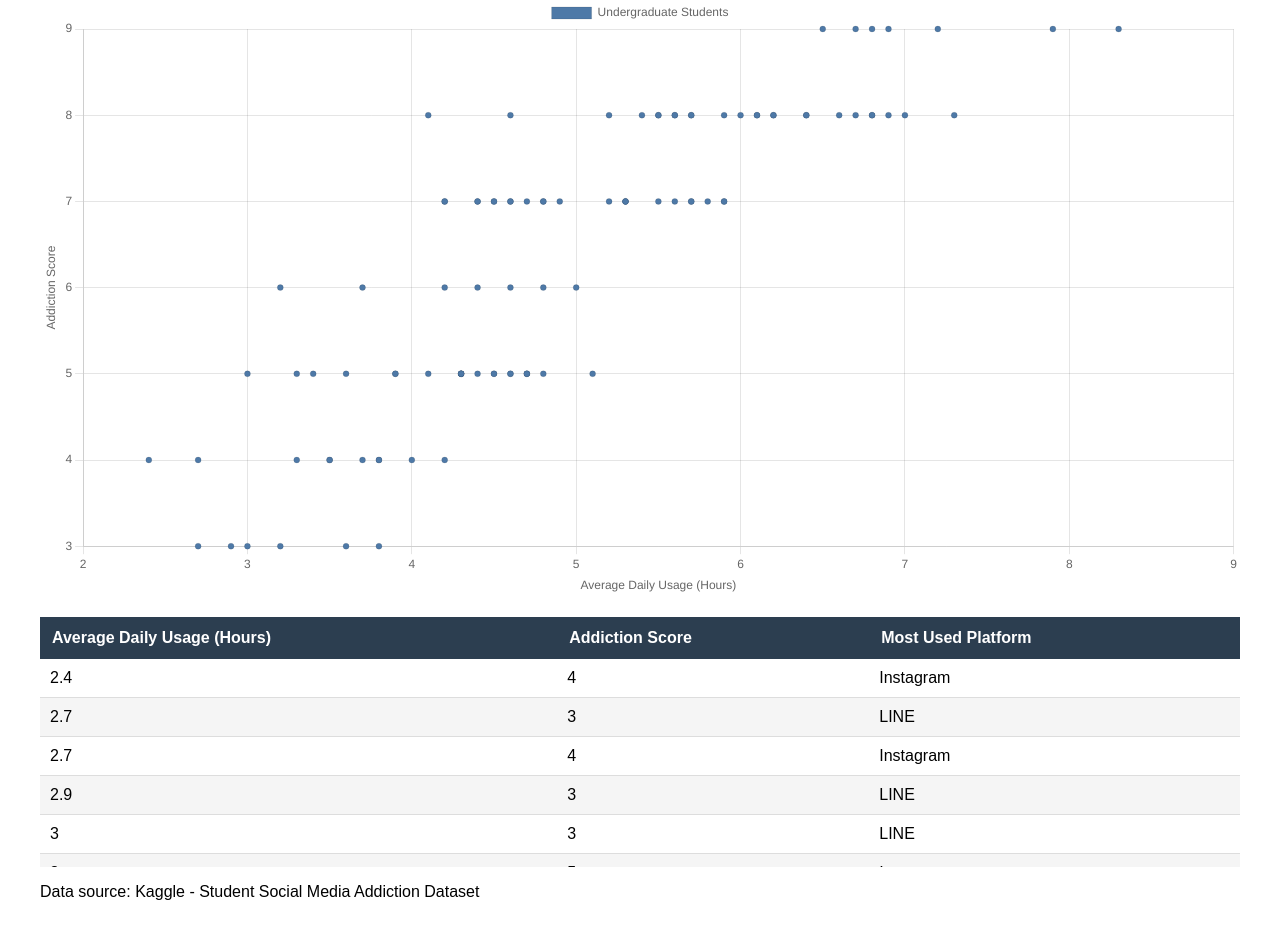
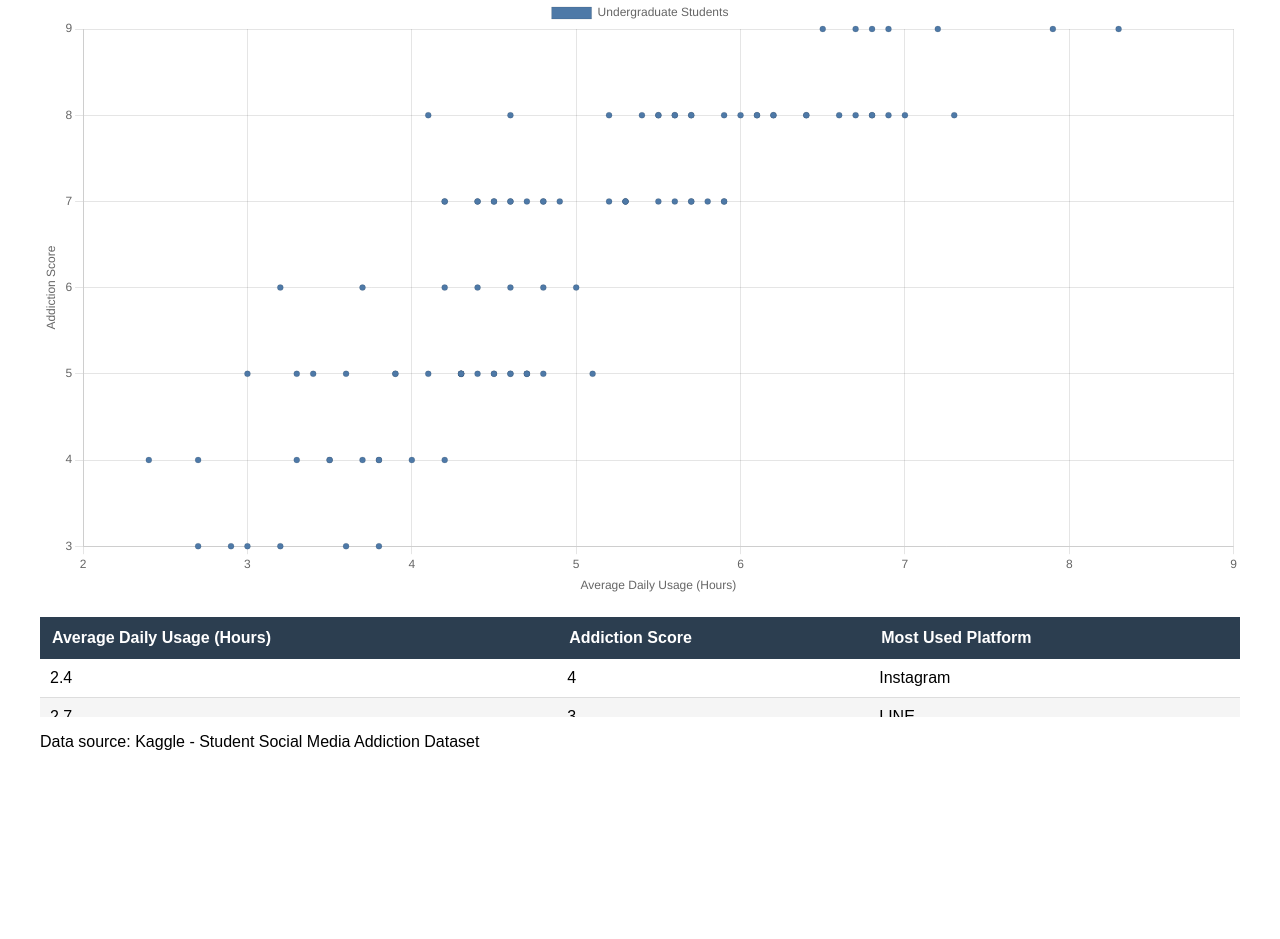
Before and after one commit to JingshuZhao2026/w4, a plain HTML site: page filter.html in a window 1280 px wide. Shown: the part 119-1058 px from the top of the page. After the commit the page ends 910 px from the top, so only its background shows below. Drawn offline with nearby package versions, Linux system fonts and the light colour scheme.

Commit message:
Reduce max-height of table container to 100px

```diff
--- a/style.css
+++ b/style.css
@@ -35,7 +35,7 @@ tr:hover {
 }
 
 .table-container {
-    max-height: 250px;
+    max-height: 100px;
     overflow-y: auto;
     margin-top: 20px;
 }
```
